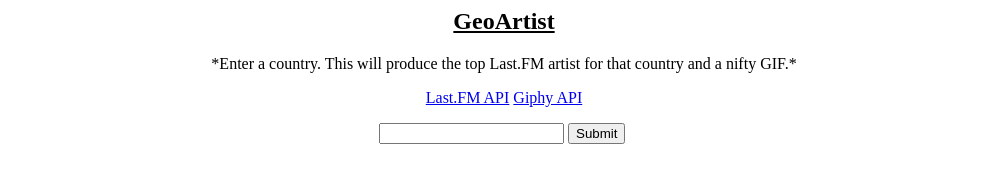
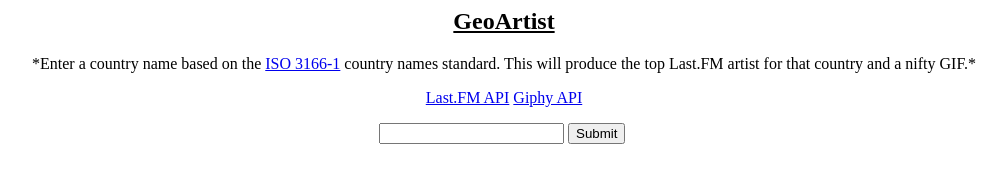
Before and after one commit to ACGartland/GeoArtists, a plain HTML site: page index.html in a window 1280 px wide. Shown: the whole page, without its empty margins (136-1143 px from the left). Drawn offline with nearby package versions, Linux system fonts and the light colour scheme.

Commit message:
Update index.html

```diff
--- a/index.html
+++ b/index.html
@@ -18,7 +18,7 @@
 <body>
   <h2>GeoArtist</h2>
 
-  <p>*Enter a country. This will produce the top Last.FM artist for that country and a nifty GIF.*</p>
+  <p>*Enter a country name based on the <a href="https://en.wikipedia.org/wiki/ISO_3166-1">ISO 3166-1</a> country names standard. This will produce the top Last.FM artist for that country and a nifty GIF.*</p>
 
   <p>
     <a href="https://www.last.fm/api">Last.FM API</a>
```
